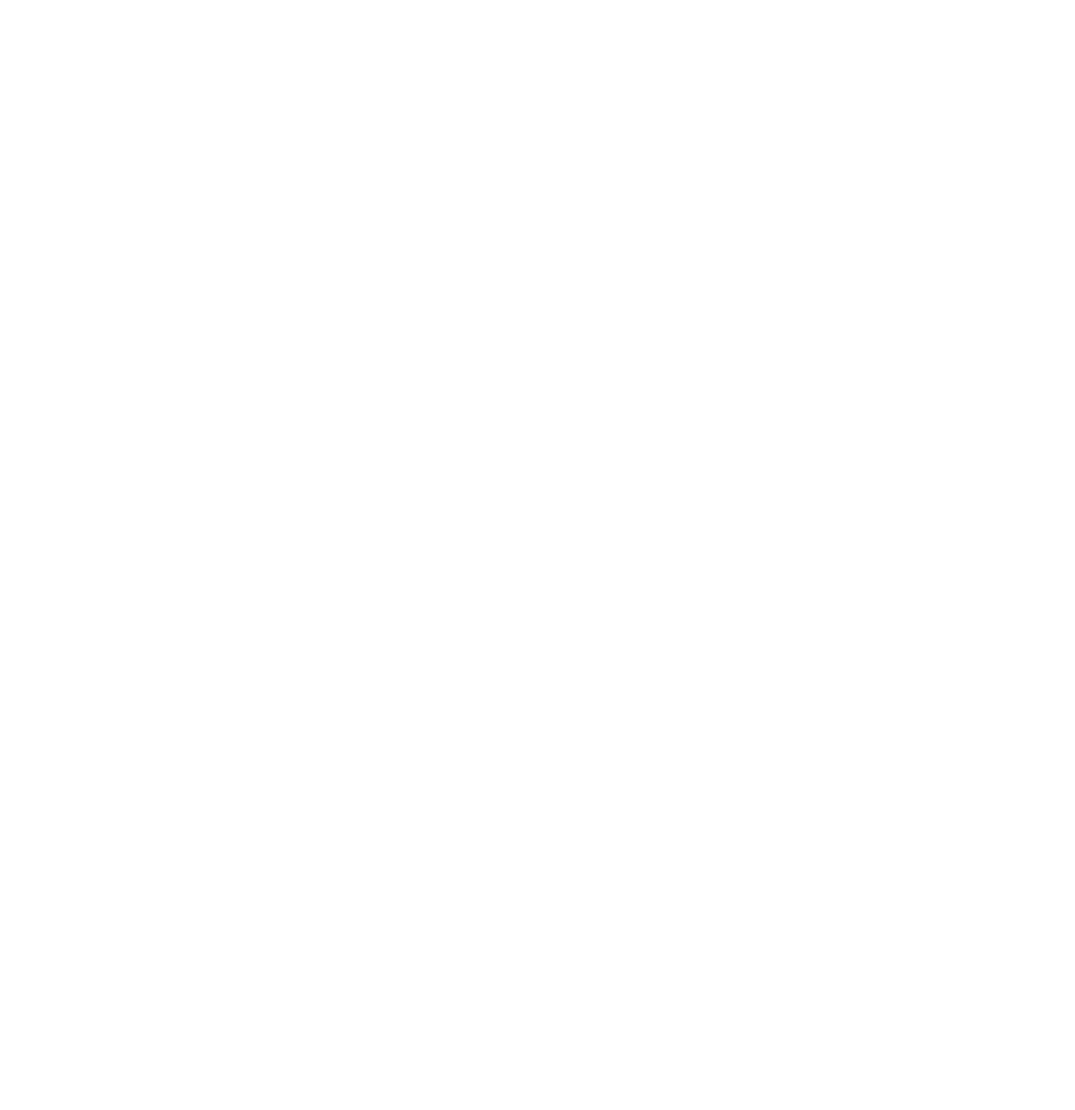
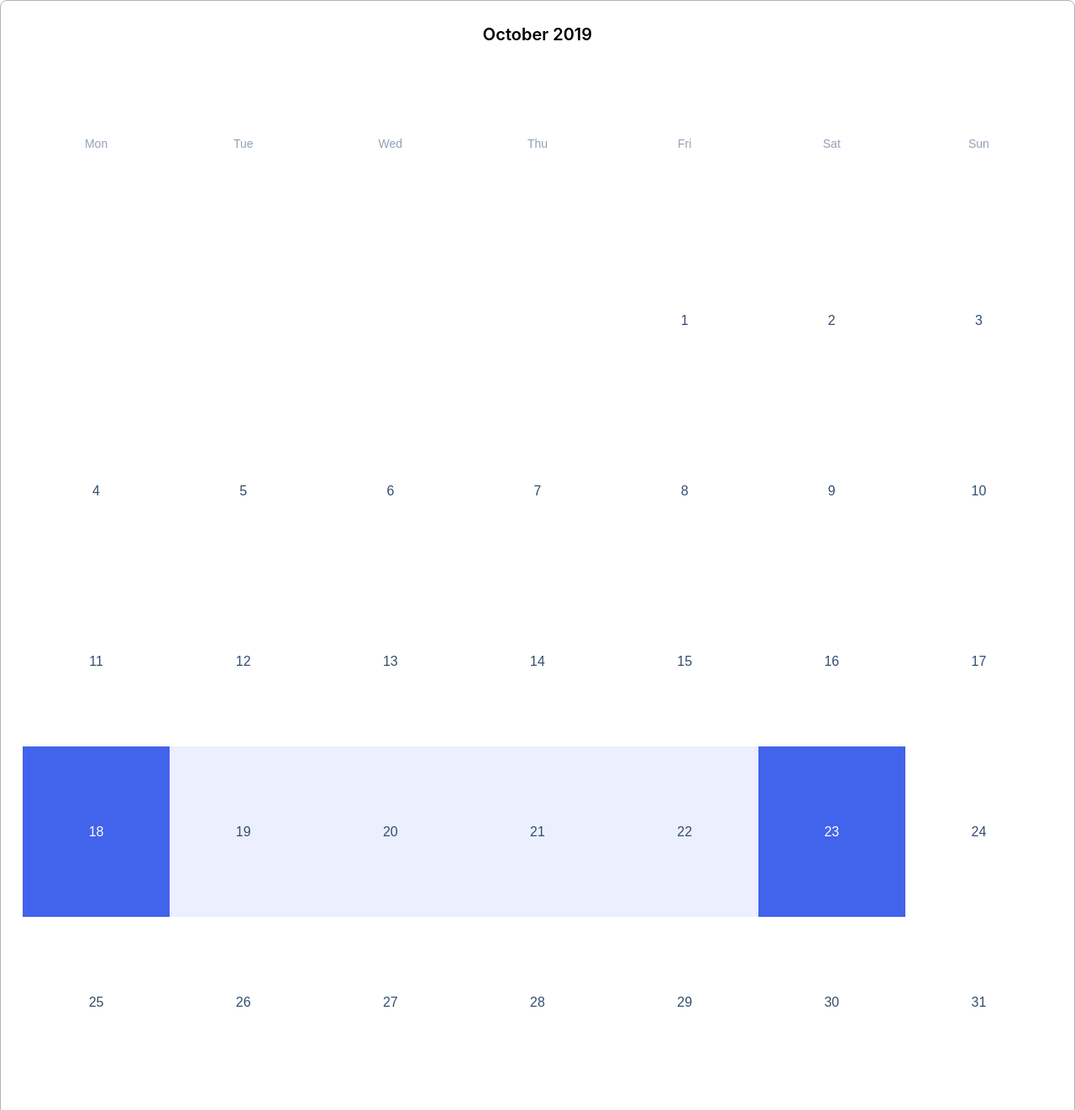
Before and after one commit to js-tasks-ru/htmlcss-20240216_t-klymets, a website: page 05-lection3/03-calendar/index.html in a window 1280 px wide. Shown: the top 1322 px of the page at 84% size. Before the commit the page ends 800 px from the top, so only its background shows below. Drawn offline with Linux system fonts and the light colour scheme.

Commit message:
create the calendar component.

```diff
--- a/03-lection1/02-accordion/accordion.css
+++ b/03-lection1/02-accordion/accordion.css
@@ -18,7 +18,7 @@
 }
 
 .accordion__item {
-    border: 1px solid var(--grey-3);
+    border: var(--container-border);
     border-radius: 8px;
     margin-bottom: 8px;
 }
--- a/05-lection3/03-calendar/calendar.css
+++ b/05-lection3/03-calendar/calendar.css
@@ -0,0 +1,58 @@
+.calendar {
+    border: var(--container-border);
+    border-radius: var(--border-radius);
+    padding: 28px 26px 32px;
+    box-sizing: border-box;
+    background-color: var(--primary-background-color);
+}
+
+.calendar__title {
+    font-size: 20px;
+    font-weight: 600;
+    line-height: 24px;
+    text-align: center;
+    margin: 0;
+}
+
+.calendar__wrapper {
+    position: relative;
+    padding-bottom: 100%;
+    margin-top: 16px;
+}
+
+.calendar__inner {
+    position: absolute;
+    top: 0;
+    left: 0;
+    bottom: 0;
+    right: 0;
+    display: grid;
+    grid-template-columns: repeat(7, 1fr);
+}
+
+.calendar__item {
+    font-family: var(--calendar-numbers-font-family);
+    font-size: 16px;
+    font-weight: 400;
+    line-height: 20px;
+    color: var(--grey-5);
+    display: flex;
+    justify-content: center;
+    align-items: center;
+}
+
+.calendar__item_day {
+    font-size: 14px;
+    margin-bottom: 8px;
+    color: var(--grey-6);
+}
+
+.calendar__item_range-start,
+.calendar__item_range-end {
+    background-color: var(--primary);
+    color: var(--white);
+}
+
+.calendar__item_range-between {
+    background-color: var(--blue-3);
+}
--- a/05-lection3/03-calendar/index.html
+++ b/05-lection3/03-calendar/index.html
@@ -7,6 +7,60 @@
         <title>Calendar</title>
     </head>
     <body>
+    <div class="calendar">
+        <p class="calendar__title">October 2019</p>
+        <div class="calendar__wrapper">
+            <div class="calendar__inner">
+                <span class="calendar__item calendar__item_day">Mon</span>
+                <span class="calendar__item calendar__item_day">Tue</span>
+                <span class="calendar__item calendar__item_day">Wed</span>
+                <span class="calendar__item calendar__item_day">Thu</span>
+                <span class="calendar__item calendar__item_day">Fri</span>
+                <span class="calendar__item calendar__item_day">Sat</span>
+                <span class="calendar__item calendar__item_day">Sun</span>
 
+                <span class="calendar__item"></span>
+                <span class="calendar__item"></span>
+                <span class="calendar__item"></span>
+                <span class="calendar__item"></span>
+                <span class="calendar__item">1</span>
+                <span class="calendar__item">2</span>
+                <span class="calendar__item">3</span>
+
+                <span class="calendar__item">4</span>
+                <span class="calendar__item">5</span>
+                <span class="calendar__item">6</span>
+                <span class="calendar__item">7</span>
+                <span class="calendar__item">8</span>
+                <span class="calendar__item">9</span>
+                <span class="calendar__item">10</span>
+
+                <span class="calendar__item">11</span>
+                <span class="calendar__item">12</span>
+                <span class="calendar__item">13</span>
+                <span class="calendar__item">14</span>
+                <span class="calendar__item">15</span>
+                <span class="calendar__item">16</span>
+                <span class="calendar__item">17</span>
+
+                <span class="calendar__item calendar__item_range-start">18</span>
+                <span class="calendar__item calendar__item_range-between">19</span>
+                <span class="calendar__item calendar__item_range-between">20</span>
+                <span class="calendar__item calendar__item_range-between">21</span>
+                <span class="calendar__item calendar__item_range-between">22</span>
+                <span class="calendar__item calendar__item_range-end">23</span>
+                <span class="calendar__item">24</span>
+
+                <span class="calendar__item">25</span>
+                <span class="calendar__item">26</span>
+                <span class="calendar__item">27</span>
+                <span class="calendar__item">28</span>
+                <span class="calendar__item">29</span>
+                <span class="calendar__item">30</span>
+                <span class="calendar__item">31</span>
+
+            </div>
+        </div>
+    </div>
     </body>
 </html>
--- a/assets/css/main.css
+++ b/assets/css/main.css
@@ -16,11 +16,14 @@
     --purple-2: #5028C6;
     --blue-1: #4263EB;
     --blue-2: #2342C0;
+    --blue-3: rgba(160, 177, 245, 0.2);
     --red: #F03D3E;
     --grey-1: #F8F9FA;
     --grey-2: #DDE2E5;
     --grey-3: #ACB5BD;
     --grey-4: #495057;
+    --grey-5: #334D6E;
+    --grey-6: #90A0B7;
 
     --error: var(--red);
     --success: var(--blue-1);
@@ -37,9 +40,12 @@
 
     --primary-background-color: var(--white);
 
+    --primary-border-color: var(--grey-3);
+
     /* Typography */
     --primary-font-family: "Inter", "Roboto", sans-serif;
     --secondary-font-family: "Roboto", sans-serif;
+    --calendar-numbers-font-family: "Source Sans 3", sans-serif;
 
     --font-size-title-xl: 50px;
     --font-weight-title-xl: 500;
@@ -55,6 +61,7 @@
 
     /* Other params */
     --border-radius: 8px;
+    --container-border: 1px solid var(--grey-3);
 
     --disabled-opacity: 0.5;
 
--- a/assets/fonts/fonts.css
+++ b/assets/fonts/fonts.css
@@ -1,2 +1,3 @@
 @import url('https://fonts.googleapis.com/css2?family=Roboto:ital,wght@0,100;0,300;0,400;0,500;0,700;0,900;1,100;1,300;1,400;1,500;1,700;1,900&display=swap');
 @import url('https://fonts.googleapis.com/css2?family=Inter:wght@100..900&display=swap')
+@import url('https://fonts.googleapis.com/css2?family=Source+Sans+3&display=swap')
```
